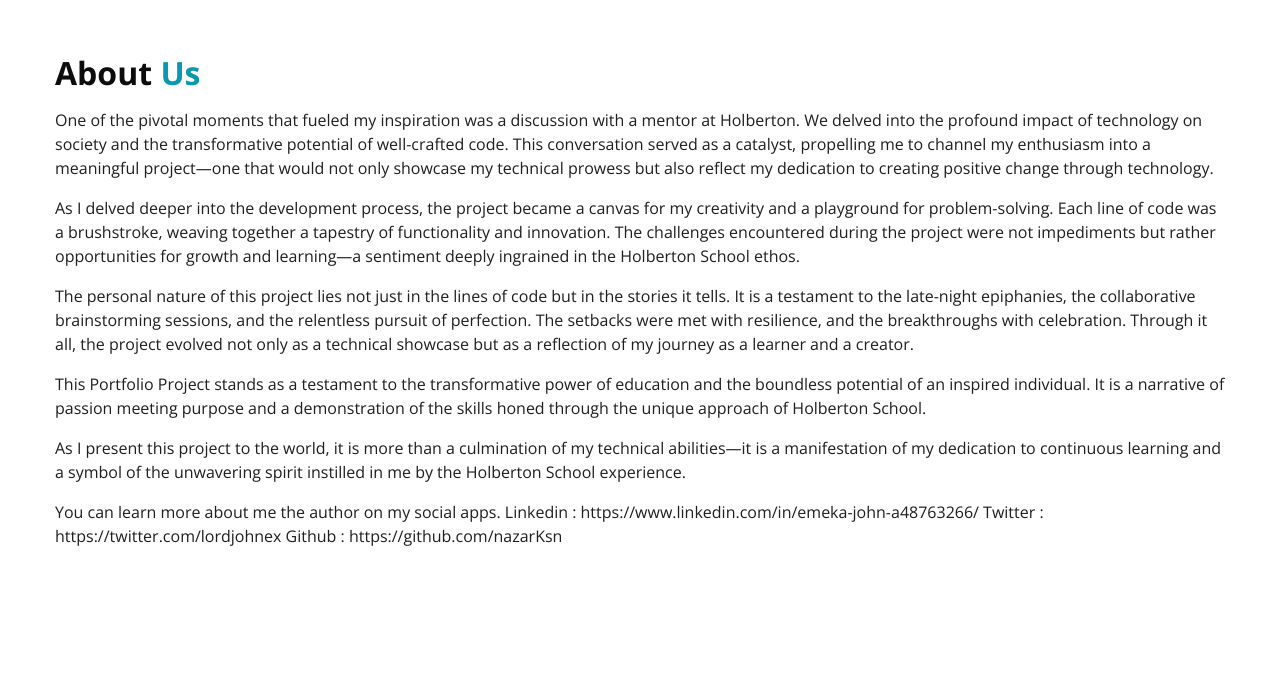
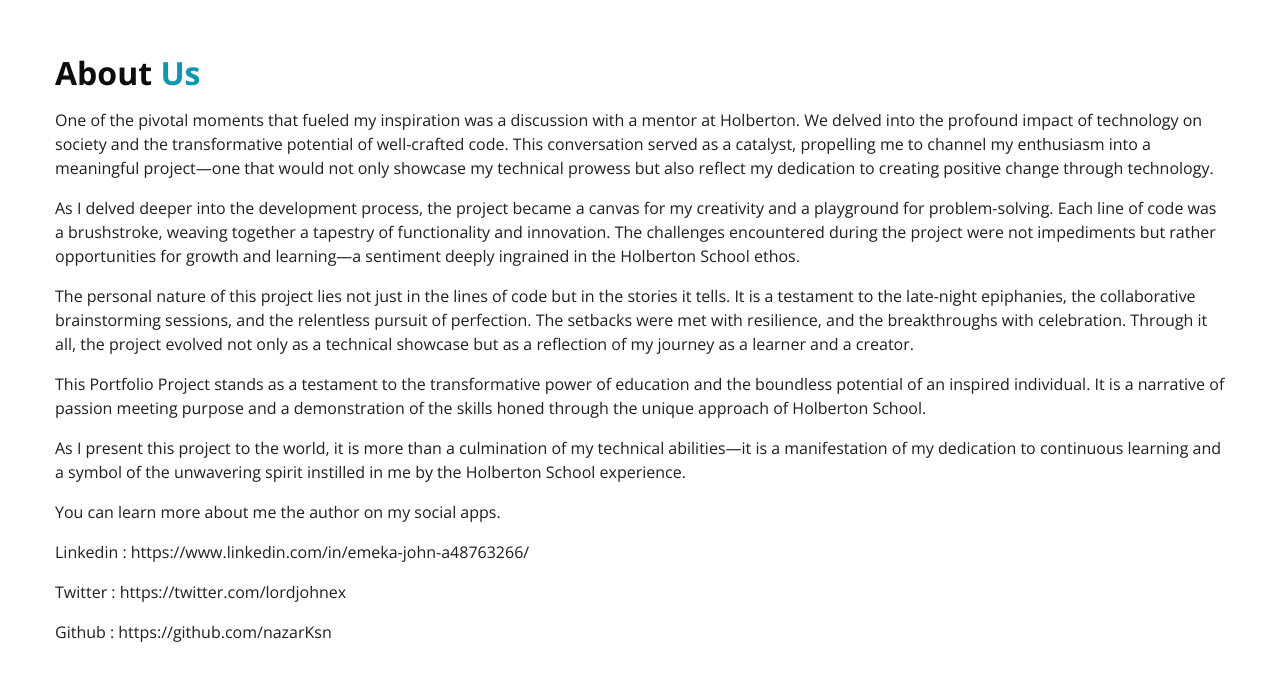
Before and after one commit to nazarKsn/Trash2Treasure, a website: page public/landing_page.html in a window 1280 px wide. Shown: the part 1918-2598 px from the top of the page. Before the commit the page ends 2572 px from the top, so only its background shows below. Drawn offline with nearby package versions, Linux system fonts and the light colour scheme; some packages are replaced by stand-ins of ours; a script that the page names is missing.

Commit message:
Edited landing page.

```diff
--- a/public/landing_page.html
+++ b/public/landing_page.html
@@ -217,10 +217,10 @@
               As I present this project to the world, it is more than a culmination of my technical abilities—it is a manifestation of my dedication to continuous learning and a symbol of the unwavering spirit instilled in me by the Holberton School experience.
             </p>
            <p>
-            You can learn more about me the author on my social apps.
-            Linkedin : https://www.linkedin.com/in/emeka-john-a48763266/
-            Twitter : https://twitter.com/lordjohnex
-            Github : https://github.com/nazarKsn
+	   You can learn more about me the author on my social apps.</p>
+	   <p> Linkedin : https://www.linkedin.com/in/emeka-john-a48763266/</p>
+	   <p> Twitter : https://twitter.com/lordjohnex </p>
+	   <p> Github : https://github.com/nazarKsn
            </p>
           </div>
         </div>
```
